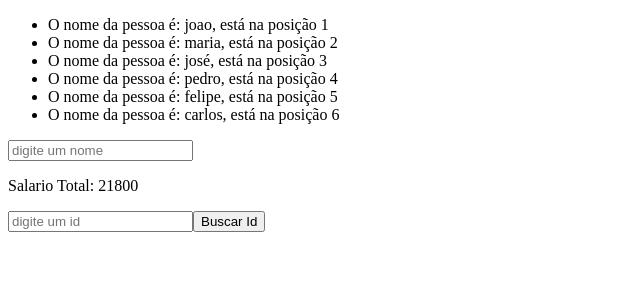
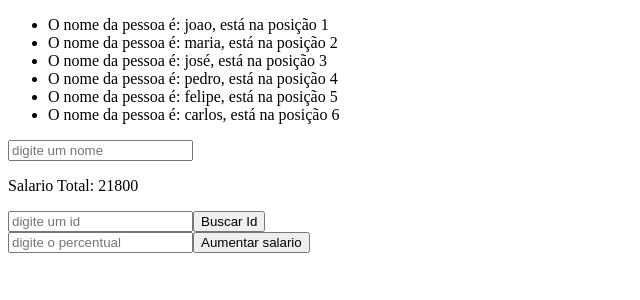
Before and after one commit to leandrobraga/ExercicioAngular, an Angular app: page / in a window 1280 px wide. Shown: the top 300 px of the page, without its empty margins (0-640 px from the left). Built offline with nearby package versions, Linux system fonts and the light colour scheme.

Commit message:
Exemplo 8

```diff
--- a/src/app/app.component.html
+++ b/src/app/app.component.html
@@ -17,3 +17,6 @@
 <input #parametroid placeholder="digite um id" />
 <button (click)="retorno = buscarId(parametroid.value)">Buscar Id</button>
 <p *ngIf="retorno != undefined">{{ retorno.id }} - {{ retorno.nome }}</p>
+<br />
+<input #percentual placeholder="digite o percentual" />
+<button (click)="aumentarSalario(percentual.value)">Aumentar salario</button>
--- a/src/app/app.component.ts
+++ b/src/app/app.component.ts
@@ -30,4 +30,10 @@ export class AppComponent {
   buscarId(id) {
     return this.pessoas.find(pessoa => pessoa.id == id);
   }
+
+  aumentarSalario(percentual) {
+    this.pessoas.map(
+      pessoa => (pessoa.salario += (pessoa.salario * percentual) / 100)
+    );
+  }
 }
```
